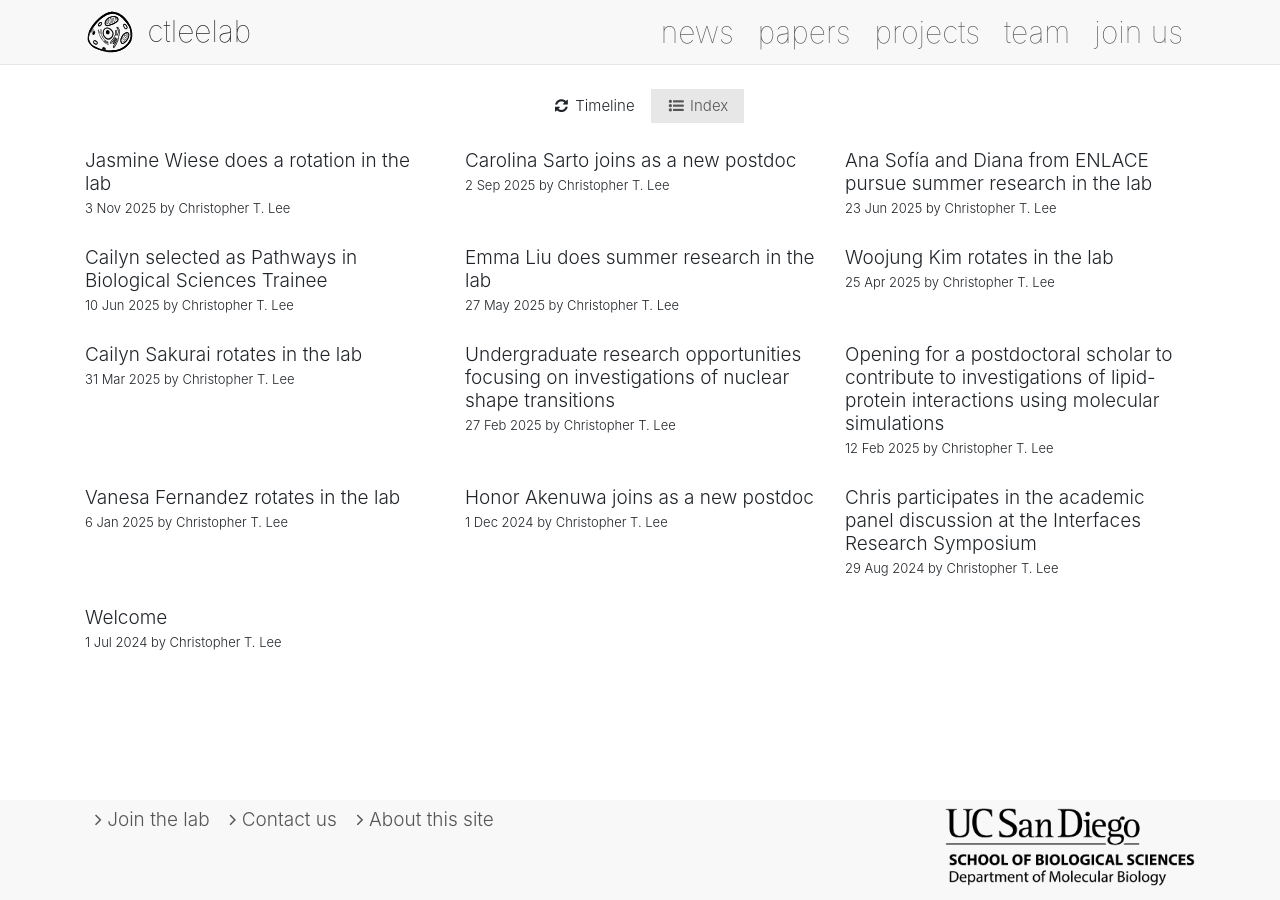
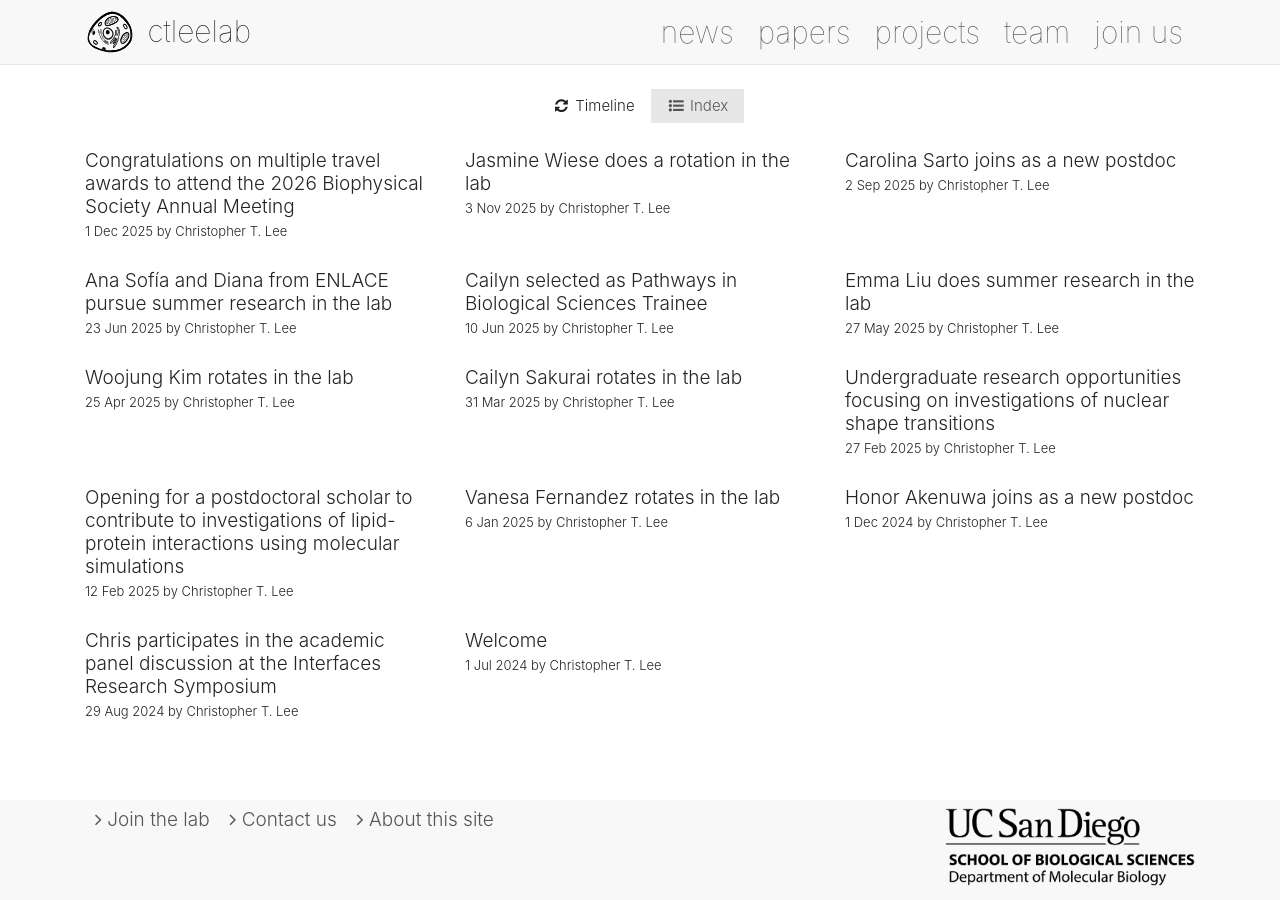
Before and after one commit to ctleelab/bulletin, a Jekyll site: the page built from news/archive/index.html, in a window 1280 px wide. Built offline with Jekyll 4.4.1, drawn with Linux system fonts in a browser that asks for light colours.

Commit message:
Update website base URL; add BPS26 news (#27)
Signed-off-by: Christopher T. Lee <ctlee@ucsd.edu>

```diff
--- a/_config.yml
+++ b/_config.yml
@@ -1,7 +1,7 @@
 name: ctleelab research
 description:  Research brought to you by the ctleelab at the University of California San Diego
-url: https://labs.biology.ucsd.edu/ctlee
-baseurl: /ctlee
+url: https://ctleelab.ucsd.edu
+baseurl:
 
 markdown: kramdown
 permalink: /:categories/:title/
--- /dev/null
+++ b/news/_posts/2025-12-01-BPS-2026.md
@@ -0,0 +1,9 @@
+---
+layout: post
+title: Congratulations on multiple travel awards to attend the 2026 Biophysical Society Annual Meeting
+author: Christopher T. Lee
+image:
+link:
+---
+
+Congratulations to Cailyn Sakurai, Carolina Sarto, and Honor Akenuwa who each received a travel award to participate in the 2026 Biophysical Society Annual Meeting in San Francisco.
```
